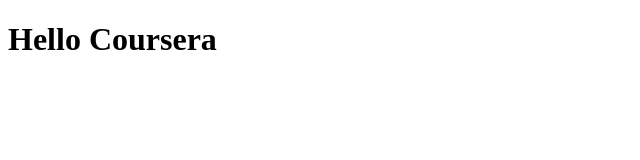
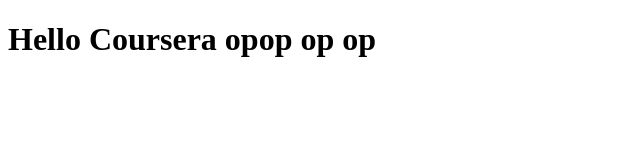
Before and after one commit to anoushkaghosh231/course_test, a plain HTML site: page site/index.html in a window 1280 px wide. Shown: the whole page, without its empty margins (0-640 px from the left). Drawn offline with Linux system fonts and the light colour scheme.

Commit message:
smallchange

```diff
--- a/site/index.html
+++ b/site/index.html
@@ -7,6 +7,7 @@
 </head>
 <body>
 
-<h1>Hello Coursera</h1>
+<h1>Hello Coursera opop
+op op</h1>
 </body>
 </html>
```
